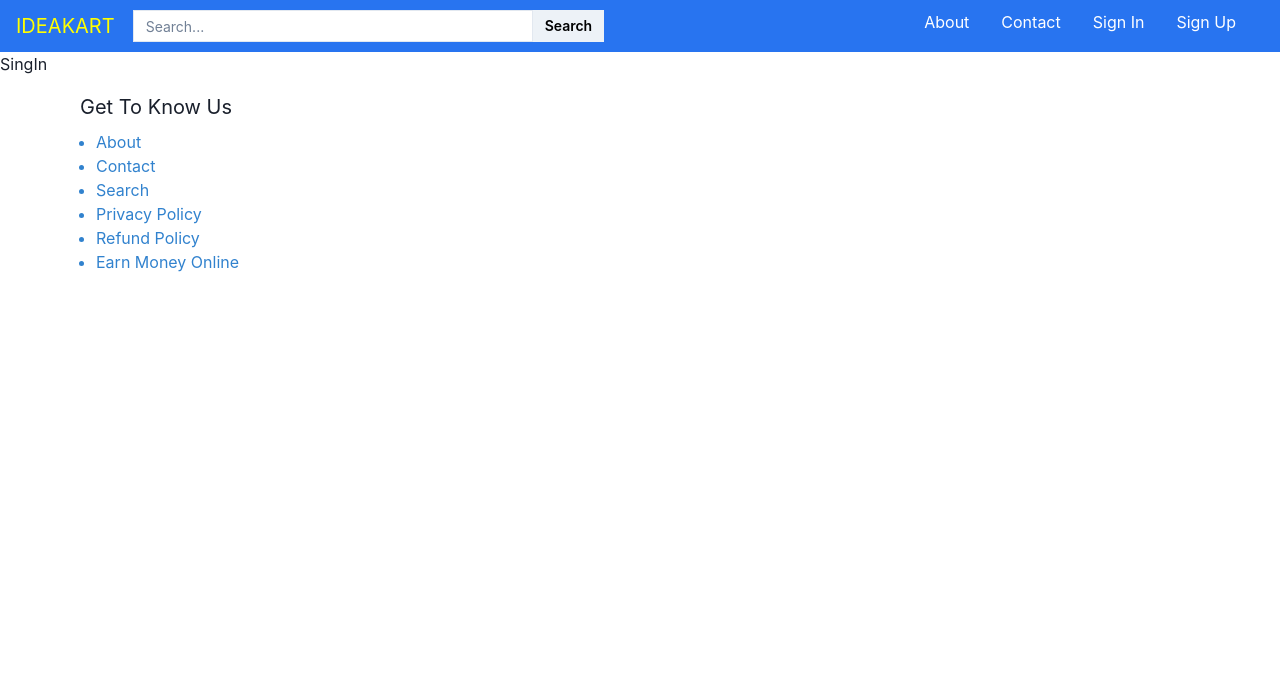
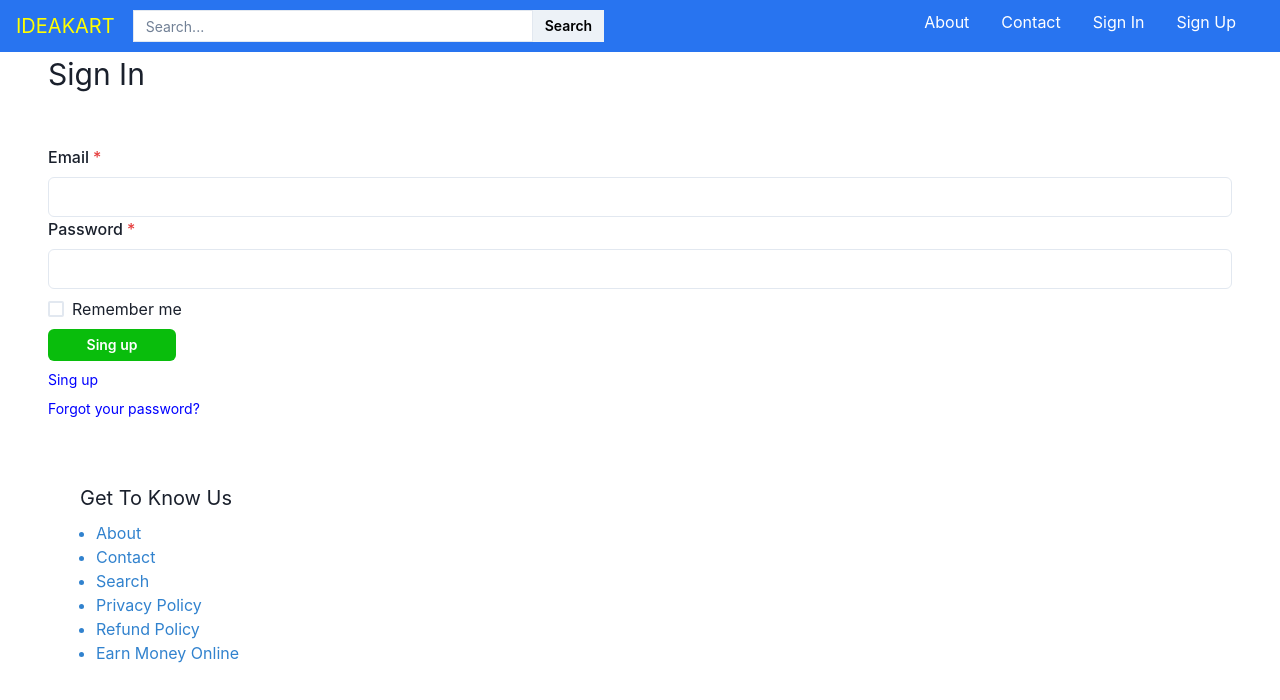
Before and after one commit to Sakil9051/Ideakart, a React (Create React App) app in the folder possessive-lunch-3778/: page /singin in a window 1280 px wide. Shown: the top 700 px of the page. Built offline with nearby package versions, Linux system fonts and the light colour scheme.

Commit message:
Sing in done

```diff
--- a/possessive-lunch-3778/db.json
+++ b/possessive-lunch-3778/db.json
@@ -3,16 +3,9 @@
     {
       "name": "Sahil Laskar",
       "email": "sl713430@gmail.com",
-      "Phone_number": "8777507693",
-      "Password": "123456",
+      "Phone_number": "08777507693",
+      "Password": "123456*",
       "id": 1
-    },
-    {
-      "name": "Sahil Laskar",
-      "email": "sahillaskar137@gmail.com",
-      "Phone_number": "8777507693",
-      "Password": "123456",
-      "id": 2
     }
   ]
 }
--- a/possessive-lunch-3778/src/All Routes/Sign In.jsx
+++ b/possessive-lunch-3778/src/All Routes/Sign In.jsx
@@ -1,10 +1,70 @@
-import React from 'react'
+import React, { useState,useContext } from 'react'
+import { useNavigate } from 'react-router-dom'
+import {Singinuser} from "./api";
+import { Stack, Input,Text,Button,FormControl,
+  FormLabel,
+  FormErrorMessage,
+  FormHelperText,Checkbox } from '@chakra-ui/react'
+  const init={
+    Password:"",
+    email:""
+  }
+const Sign_In = () => {
+  const [data, setdata] = useState(init);
+  const[login,setLogin]=useState(false)
+  const Navigate=useNavigate()
+  const handleInputChange = (e) => {
+   const {value,name}=e.target;
+    setdata({...data,[name]:value})
+  }
 
-const Sign_In = () => {
+  const handalesubmit=(e)=>{
+    e.preventDefault();
+    Singinuser({
+      email:data.email,
+      Password:data.Password
+    }).then((res)=>{
+       if(res.data.length>0){
+        setLogin(true)
+       }else{
+        alert("User does not exist")
+       }
+
+    })
+    // console.log(login&&login.length)
+  }
   return (
-    <div>
-      SingIn
-    </div>
+    <>
+   {login? Navigate("/"): <div>
+      <Text pl={"3rem"} fontSize='3xl'>Sign In</Text>
+      <Stack p={"3rem"}>
+  <FormControl isRequired>
+    <FormLabel>Email</FormLabel>
+    <Input
+      type='email'
+      name='email'
+      value={data.email}
+      onChange={handleInputChange}
+    />
+
+    <FormLabel>Password</FormLabel>
+    <Input
+      type='password'
+      name='Password'
+      value={data.Password}
+      onChange={handleInputChange}
+    />
+
+
+  </FormControl>
+  <Checkbox>Remember me</Checkbox>
+  <Button onClick={handalesubmit} _hover={{ bg: 'rgb(92,184,92)' }} w="8rem"  color="white" size={"sm"}   bgColor="#09bd0c">Sing up</Button>
+  <Text onClick={()=>Navigate("/singup")}  w={"3.5rem"} _hover={{ textDecoration:"underline" }} cursor="pointer" color="blue" fontSize='sm'>Sing up</Text>
+  <Text  w={"9.5rem"} _hover={{ textDecoration:"underline" }} cursor="pointer" color="blue" fontSize='sm'>Forgot your password?</Text>
+      </Stack>
+
+    </div>}
+    </>
   )
 }
 
--- a/possessive-lunch-3778/src/All Routes/Sign Up.jsx
+++ b/possessive-lunch-3778/src/All Routes/Sign Up.jsx
@@ -1,7 +1,7 @@
 import React, { useState } from 'react'
 import { useNavigate } from 'react-router-dom'
-import {Singup} from "./api"
-import { Stack,HStack, Input,Text,Button,FormControl,
+import {Singup,Existinguser} from "./api"
+import { Stack, Input,Text,Button,FormControl,
   FormLabel,
   FormErrorMessage,
   FormHelperText, } from '@chakra-ui/react'
@@ -14,6 +14,7 @@ import { Stack,HStack, Input,Text,Button,FormControl,
   }
 const Sign_Up = () => {
   const [inputdata, setInputdata] = useState(init);
+  const [Existingusers, setExistingusers] = useState(false);
   const Navigate=useNavigate()
   const handleInputChange = (e) => {
    const {value,name}=e.target;
@@ -22,23 +23,29 @@ const Sign_Up = () => {
 
   const handalesubmit=(e)=>{
     e.preventDefault();
+
     if(inputdata.name==""||inputdata.email==""||inputdata.Password==""||inputdata.Password_confirmation==""||inputdata.mobile==""){
       alert("Please fill all the fild")
-    }else if(inputdata.Password.length<6){
+    }
+
+    else if(inputdata.Password.length<6){
       alert("Please enter the Password at least 6 digit")
+    }else if(inputdata.Password.includes("#")==false&&inputdata.Password.includes("@")==false&&inputdata.Password.includes("*")==false){
+      alert("Your password should content # or @ or *")
     }
     else if(inputdata.Password!==inputdata.Password_confirmation){
       alert("Enter the Same password in both password fild")
     }
     else{
       Singup(inputdata).then((res)=>{
-        console.log(res.data)
+        // console.log(res.data)
+        alert("Singup Done")
       })
     }
 
   }
   return (
-    <div>
+  <div>
       <Text pl={"3rem"} fontSize='3xl'>Sign up</Text>
       <Stack p={"3rem"}>
   <FormControl isRequired>
--- a/possessive-lunch-3778/src/All Routes/api.js
+++ b/possessive-lunch-3778/src/All Routes/api.js
@@ -8,3 +8,20 @@ export function Singup(data = {}) {
       Password:data.Password
     });
   }
+
+
+  export function Singinuser(data={}) {
+    return axios.get("http://localhost:3000/User-data", {
+      params: {
+        email:data.email,
+        Password:data.Password
+      }
+    });
+  }
+  export function Existinguser(email) {
+    return axios.get("http://localhost:3000/User-data", {
+      params: {
+        email:email
+      }
+    });
+  }
--- a/possessive-lunch-3778/src/components/Footer.jsx
+++ b/possessive-lunch-3778/src/components/Footer.jsx
@@ -12,7 +12,7 @@ const Footer = () => {
   return (
     <div>
     <Stack ml={"5rem"} mr={"5rem"} mt={"1rem"} mb={"2rem"}>
- <Text fontSize='xl'>Get To Know Us</Text>
+ <Text fontSize={["md","lg","xl"]}>Get To Know Us</Text>
 <UnorderedList>
   <ListItem color={"blue.500"}>
   <Text  cursor={"pointer"}  fontSize={["xs","sm","md"]} onClick={()=>{
--- a/possessive-lunch-3778/src/index.js
+++ b/possessive-lunch-3778/src/index.js
@@ -11,8 +11,8 @@ root.render(
   <React.StrictMode>
     <ChakraProvider>
       <BrowserRouter>
-    <App />
-    </BrowserRouter>
+        <App />
+      </BrowserRouter>
     </ChakraProvider>
   </React.StrictMode>
 );
```
